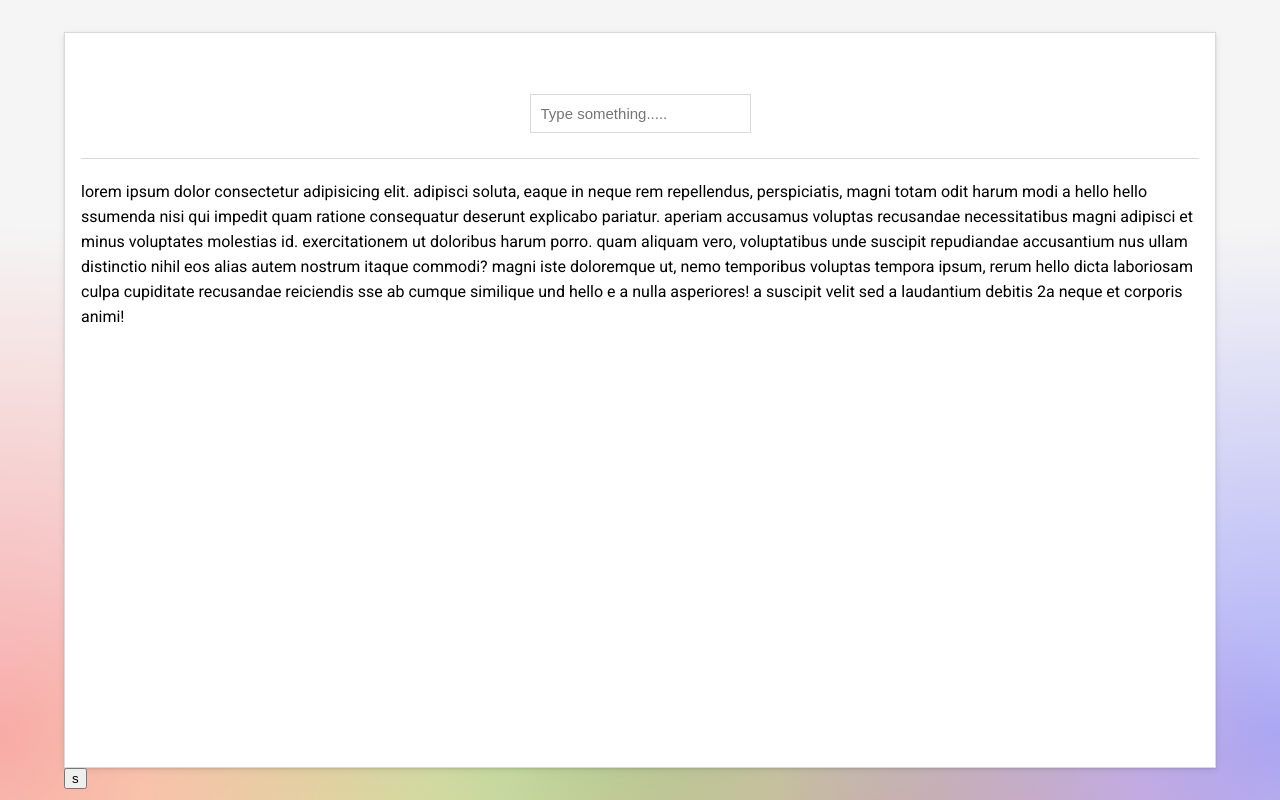
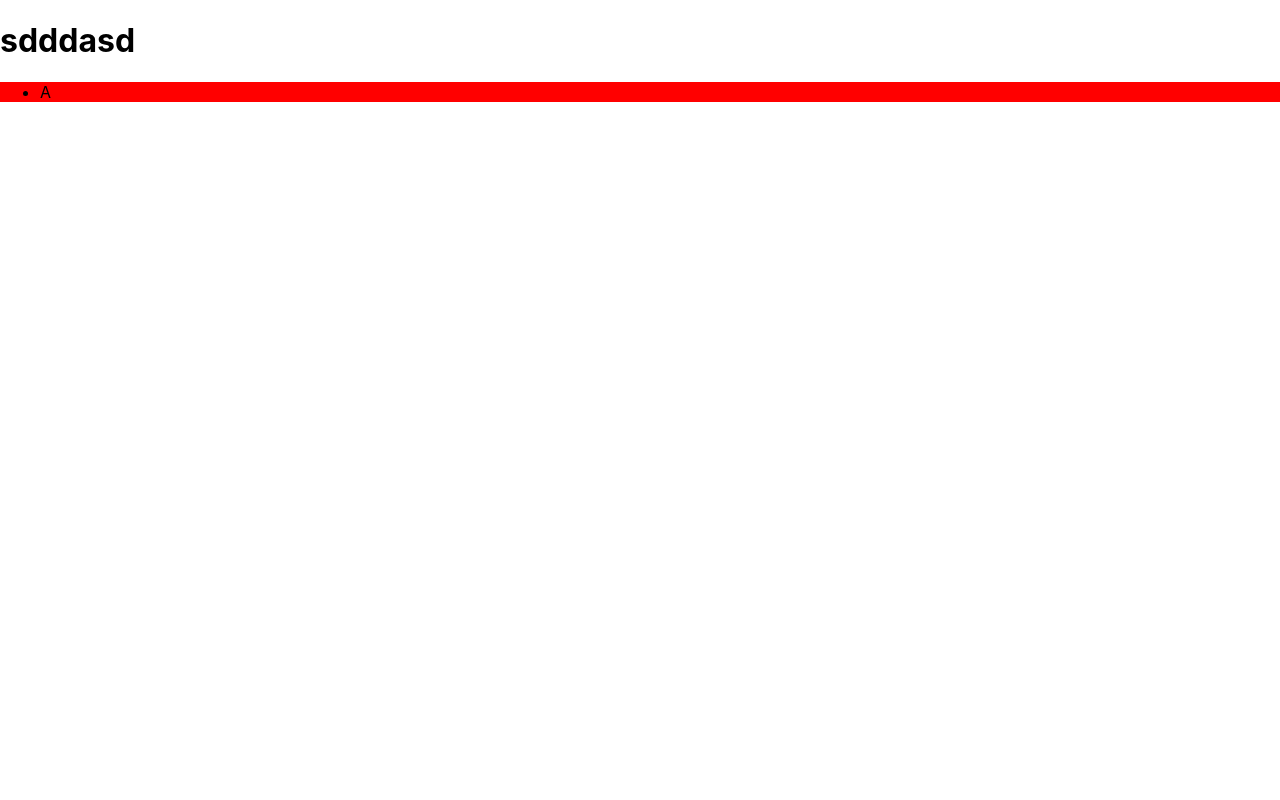
Before and after one commit to prakhar7s/reusable-react-components, a React (Create React App) app: page / in a window 1280 px wide. Built offline with nearby package versions, Linux system fonts and the light colour scheme.

Commit message:
multiple select drop down menu component is in progresss

```diff
--- a/src/App.js
+++ b/src/App.js
@@ -1,12 +1,14 @@
 import "./App.css";
-import WordSearch from "./components/other-utilities/word-search/word-search";
+import MulSelectDropDown from "./components/other-utilities/mul-select-drop-down/mul-select-drop-down";
+// import WordSearch from "./components/other-utilities/word-search/word-search";
 // import MobileNumberVerification from "./components/firebase-services/mobile-number-verification";
 
 function App() {
   return (
     <div className="App">
       {/* <MobileNumberVerification /> */}
-      <WordSearch />
+      {/* <WordSearch /> */}
+      <MulSelectDropDown />
     </div>
   );
 }
--- /dev/null
+++ b/src/components/other-utilities/mul-select-drop-down/mul-select-drop-down.css
@@ -0,0 +1,14 @@
+.field-name {
+}
+
+.field-values {
+  background-color: red;
+  opacity: 10;
+}
+
+.field-name.has-dropdown:focus-within .dropdown {
+  background-color: green;
+}
+
+.field-name:focus-within {
+}
--- /dev/null
+++ b/src/components/other-utilities/mul-select-drop-down/mul-select-drop-down.jsx
@@ -0,0 +1,16 @@
+import React from "react";
+
+import "./mul-select-drop-down.css";
+
+const MulSelectDropDown = () => {
+  return (
+    <>
+      <h1 className="field-name">sdddasd</h1>
+      <ul className="field-values">
+        <li>A</li>
+      </ul>
+    </>
+  );
+};
+
+export default MulSelectDropDown;
```
